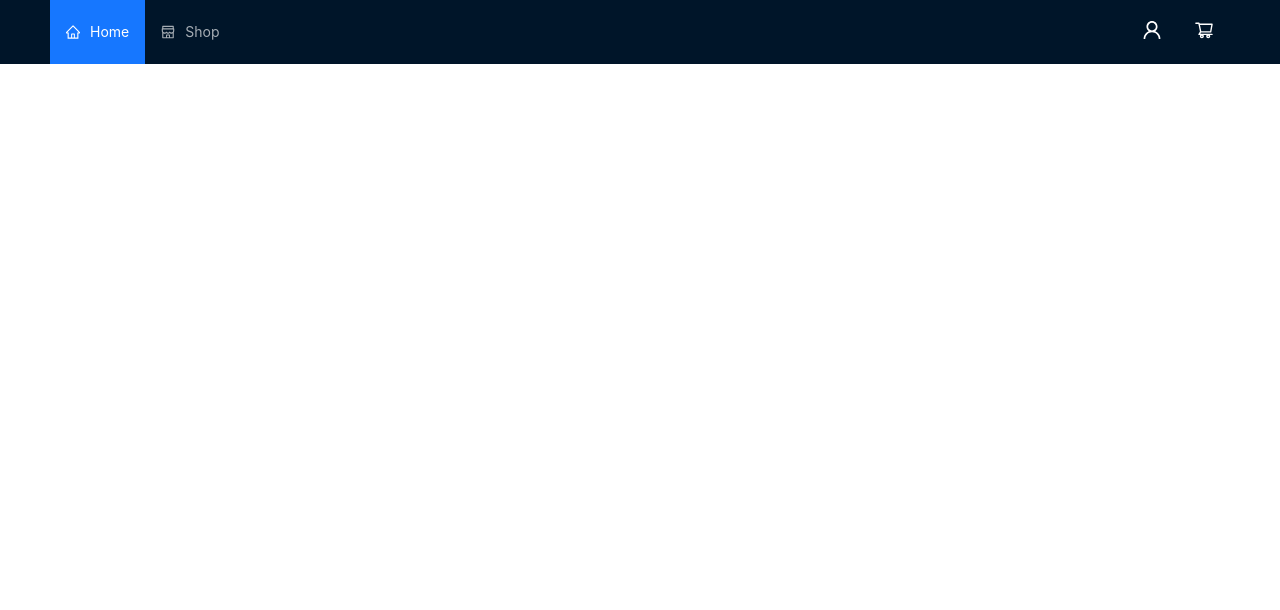
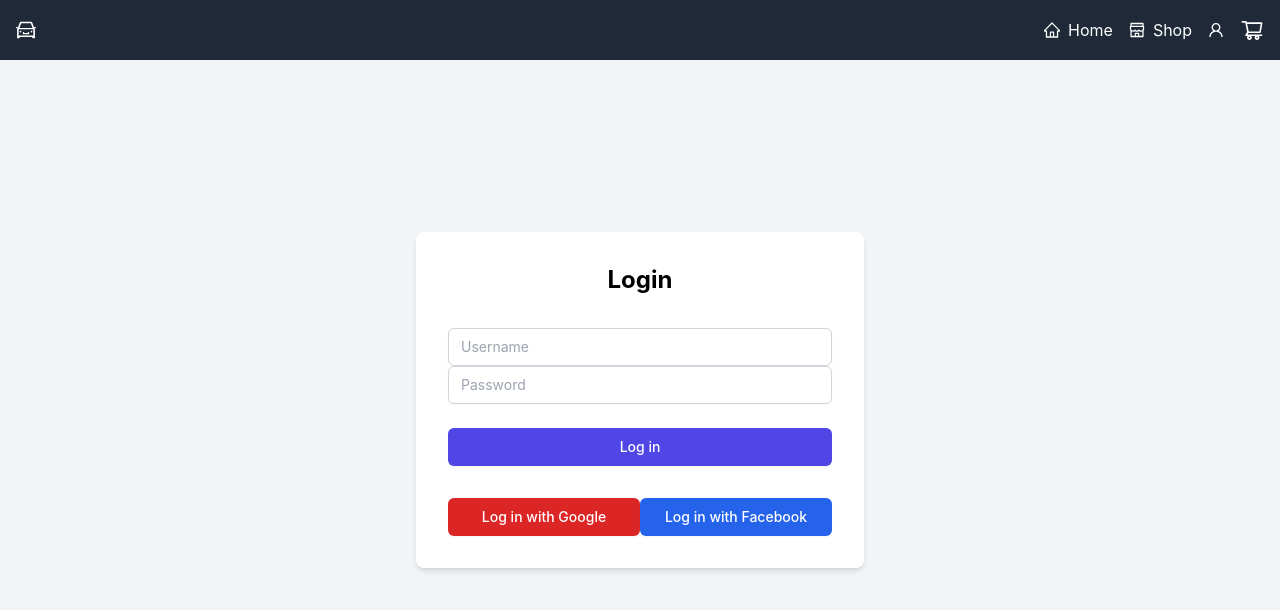
Before and after one commit to golden-on/auto-ecole-app, a React (Create React App) app in the folder ecommerce-app/: page /logIn in a window 1280 px wide. Before the commit this address had no page. Shown: the top 610 px of the page. Built offline with nearby package versions, Linux system fonts and the light colour scheme.

Commit message:
auth logic

```diff
--- a/ecommerce-app/src/components/Navbar.tsx
+++ b/ecommerce-app/src/components/Navbar.tsx
@@ -1,15 +1,20 @@
-import React, { useContext, useState } from 'react';
-import { Layout, Menu, Dropdown, Button, Badge } from 'antd';
-import { HomeOutlined, ShopOutlined, UserOutlined, ShoppingCartOutlined } from '@ant-design/icons';
+import React, { useContext } from 'react';
+import { Menu, Dropdown, Button, Badge } from 'antd';
+import { HomeOutlined, ShopOutlined, UserOutlined, ShoppingCartOutlined, ProfileOutlined, CarOutlined } from '@ant-design/icons';
 import { Link } from 'react-router-dom';
 import { BasketContext } from '../contexts/BasketContext';
-
-const { Header } = Layout;
+import { UserContext } from '../contexts/UserContext';
 
 const Navbar: React.FC = () => {
-    const context = useContext(BasketContext);
-    const basketItems = context?.basketItems || [];
-    const [isAuthenticated, setIsAuthenticated] = useState(false); // Replace with actual authentication logic
+    const basketContext = useContext(BasketContext);
+    const userContext = useContext(UserContext);
+
+    if (!userContext) {
+        return <div>Error: UserContext not found</div>;
+    }
+
+    const { state, logout } = userContext;
+    const basketItems = basketContext?.basketItems || [];
 
     const basketMenu = (
         <Menu>
@@ -33,13 +38,13 @@ const Navbar: React.FC = () => {
 
     const profileMenu = (
         <Menu>
-            {isAuthenticated ? (
+            {state.isAuthenticated ? (
                 <>
-                    <Menu.Item key="profile">
-                        <Link to="/profile">Profile</Link>
+                    <Menu.Item key="profile" icon={<ProfileOutlined />}>
+                        <Link to="/profile">View Profile</Link>
                     </Menu.Item>
                     <Menu.Item key="signout">
-                        <Button type="link" onClick={() => setIsAuthenticated(false)}>Sign Out</Button>
+                        <Button type="link" onClick={logout} className="text-red-500">Log Out</Button>
                     </Menu.Item>
                 </>
             ) : (
@@ -47,8 +52,8 @@ const Navbar: React.FC = () => {
                     <Menu.Item key="signin">
                         <Link to="/signin">Sign In</Link>
                     </Menu.Item>
-                    <Menu.Item key="signup">
-                        <Link to="/signup">Sign Up</Link>
+                    <Menu.Item key="login">
+                        <Link to="/logIn">Log In</Link>
                     </Menu.Item>
                 </>
             )}
@@ -56,31 +61,35 @@ const Navbar: React.FC = () => {
     );
 
     return (
-        <Layout>
-            <Header className="fixed top-0 left-0 w-full z-50">
-                <div className="logo" />
-                <Menu theme="dark" mode="horizontal" defaultSelectedKeys={['1']}>
-                    <Menu.Item key="1" icon={<HomeOutlined />}>
-                        <Link to="/">Home</Link>
-                    </Menu.Item>
-                    <Menu.Item key="2" icon={<ShopOutlined />}>
-                        <Link to="/cart">Shop</Link>
-                    </Menu.Item>
-                    <Menu.Item key="3" style={{ marginLeft: 'auto' }}>
+        <div className="bg-gray-800 fixed top-0 left-0 w-full z-50">
+            <div className="container mx-auto flex items-center justify-between p-4">
+                <div className="text-white text-xl font-bold">
+                    <Link to="/">
+                        <CarOutlined />
+                    </Link>
+                </div>
+                <div className="flex items-center space-x-4">
+                    <Link to="/" className="text-white flex items-center space-x-2">
+                        <HomeOutlined />
+                        <span>Home</span>
+                    </Link>
+                    <Link to="/cart" className="text-white flex items-center space-x-2">
+                        <ShopOutlined />
+                        <span>Shop</span>
+                    </Link>
                     <Dropdown overlay={profileMenu} trigger={['click']}>
-                            <UserOutlined style={{ fontSize: '20px', color: '#fff' }} />
+                        <span className="text-white cursor-pointer flex items-center space-x-2">
+                            {state.isAuthenticated ? state.user : <UserOutlined />}
+                        </span>
                     </Dropdown>
-                    </Menu.Item>
-                    <Menu.Item key="4">
                     <Dropdown overlay={basketMenu} trigger={['click']}>
                         <Badge count={basketItems.length} offset={[10, 0]}>
-                                <ShoppingCartOutlined style={{ fontSize: '20px', color: '#fff' }} />
+                            <ShoppingCartOutlined className="text-white text-2xl cursor-pointer" />
                         </Badge>
                     </Dropdown>
-                    </Menu.Item>
-                </Menu>
-            </Header>
-        </Layout>
+                </div>
+            </div>
+        </div>
     );
 };
 
--- a/ecommerce-app/src/contexts/UserContext.tsx
+++ b/ecommerce-app/src/contexts/UserContext.tsx
@@ -1,36 +1,47 @@
 import React, { createContext, useReducer, ReactNode } from 'react';
-import { userReducer } from '../reducer/userReducer'
 
-type UserContextType = {
+interface UserState {
+    isAuthenticated: boolean;
     user: string | null;
+}
+
+interface UserContextProps {
+    state: UserState;
     login: (user: string) => void;
     logout: () => void;
+}
+
+const initialState: UserState = { isAuthenticated: false, user: null };
+
+const userReducer = (state: UserState, action: { type: string; payload?: string }): UserState => {
+    switch (action.type) {
+        case 'LOGIN':
+            return { ...state, isAuthenticated: true, user: action.payload || null };
+        case 'LOGOUT':
+            return { ...state, isAuthenticated: false, user: null };
+        default:
+            return state;
+    }
 };
 
-const initialUserState = {
-    user: null,
-};
+export const UserContext = createContext<UserContextProps | undefined>(undefined);
 
-export const UserContext = createContext<UserContextType | undefined>(undefined);
-
-export const UserProvider: React.FC<{ children: ReactNode }> = ({ children }) => {
-    const [userState, userDispatch] = useReducer(userReducer, initialUserState);
+const UserProvider: React.FC<{ children: ReactNode }> = ({ children }) => {
+    const [state, dispatch] = useReducer(userReducer, initialState);
 
     const login = (user: string) => {
-        userDispatch({ type: 'LOGIN', user });
+        dispatch({ type: 'LOGIN', payload: user });
     };
 
     const logout = () => {
-        userDispatch({ type: 'LOGOUT' });
+        dispatch({ type: 'LOGOUT' });
     };
 
     return (
-        <UserContext.Provider value={{
-            user: userState.user,
-            login,
-            logout
-        }}>
+        <UserContext.Provider value={{ state, login, logout }}>
             {children}
         </UserContext.Provider>
     );
 };
+
+export default UserProvider;
--- a/ecommerce-app/src/index.tsx
+++ b/ecommerce-app/src/index.tsx
@@ -4,7 +4,7 @@ import './index.css';
 import App from './App';
 import reportWebVitals from './reportWebVitals';
 import { BasketProvider } from './contexts/BasketContext';
-import { UserProvider } from './contexts/UserContext';
+import UserProvider from './contexts/UserContext'
 
 const root = ReactDOM.createRoot(
   document.getElementById('root') as HTMLElement
--- a/ecommerce-app/src/pages/LoginPage.tsx
+++ b/ecommerce-app/src/pages/LoginPage.tsx
@@ -1,48 +1,137 @@
 import React, { useContext, useState } from 'react';
-import { Form, Input, Button, message } from 'antd';
-import { UserContext } from '../contexts/UserContext'
+import { UserContext } from '../contexts/UserContext';
+import { getAuth, signInWithPopup, GoogleAuthProvider, FacebookAuthProvider } from 'firebase/auth';
+import axios from 'axios';
+import { useNavigate } from 'react-router-dom';
+import { notification } from 'antd';
 
 const LoginPage: React.FC = () => {
     const userContext = useContext(UserContext);
     const [loading, setLoading] = useState(false);
+    const [error, setError] = useState<string | null>(null);
+    const navigate = useNavigate();
 
     if (!userContext) {
         return <div>Error: UserContext not found</div>;
     }
 
     const { login } = userContext;
+    const auth = getAuth();
 
-    const onFinish = (values: { username: string }) => {
+    const onFinish = async (values: { username: string, password: string }) => {
         setLoading(true);
-        // Simulate a login API call
-        setTimeout(() => {
+        setError(null);
+        try {
+            const response = await axios.post('http://localhost:3001/login', values);
+            console.log('Login successful:', response.data);
             login(values.username);
-            message.success('Login successful');
+            notification.success({
+                message: 'Login Successful',
+                description: 'You have successfully logged in.',
+            });
+            navigate('/'); // Redirect to home page
+        } catch (err) {
+            setError('Login failed. Please check your credentials.');
+        } finally {
             setLoading(false);
-        }, 1000);
+        }
+    };
+
+    const handleGoogleLogin = async () => {
+        setLoading(true);
+        setError(null);
+        try {
+            const provider = new GoogleAuthProvider();
+            const result = await signInWithPopup(auth, provider);
+            login(result.user.email || '');
+            notification.success({
+                message: 'Login Successful',
+                description: 'You have successfully logged in with Google.',
+            });
+            navigate('/'); // Redirect to home page
+        } catch (err) {
+            setError('Google login failed.');
+        } finally {
+            setLoading(false);
+        }
+    };
+
+    const handleFacebookLogin = async () => {
+        setLoading(true);
+        setError(null);
+        try {
+            const provider = new FacebookAuthProvider();
+            const result = await signInWithPopup(auth, provider);
+            login(result.user.email || '');
+            notification.success({
+                message: 'Login Successful',
+                description: 'You have successfully logged in with Facebook.',
+            });
+            navigate('/'); // Redirect to home page
+        } catch (err) {
+            setError('Facebook login failed.');
+        } finally {
+            setLoading(false);
+        }
     };
 
     return (
-        <div style={{ maxWidth: 300, margin: 'auto', padding: '50px 0' }}>
-            <h2>Login</h2>
-            <Form
-                name="login_form"
-                initialValues={{ remember: true }}
-                onFinish={onFinish}
-            >
-                <Form.Item
-                    name="username"
-                    rules={[{ required: true, message: 'Please input your username!' }]}
-                >
-                    <Input placeholder="Username" />
-                </Form.Item>
-
-                <Form.Item>
-                    <Button type="primary" htmlType="submit" loading={loading}>
-                        Log in
-                    </Button>
-                </Form.Item>
-            </Form>
+        <div className="flex items-center justify-center min-h-screen bg-gray-100">
+            <div className="w-full max-w-md p-8 space-y-8 bg-white rounded-lg shadow-md">
+                <h2 className="text-2xl font-bold text-center">Login</h2>
+                {error && <div className="text-red-500 text-center">{error}</div>}
+                <form className="space-y-6" onSubmit={(e) => { e.preventDefault(); onFinish({ username: (e.target as any).username.value, password: (e.target as any).password.value }); }}>
+                    <div className="rounded-md shadow-sm">
+                        <div>
+                            <label htmlFor="username" className="sr-only">Username</label>
+                            <input
+                                id="username"
+                                name="username"
+                                type="text"
+                                required
+                                className="relative block w-full px-3 py-2 border border-gray-300 rounded-md focus:outline-none focus:ring-indigo-500 focus:border-indigo-500 sm:text-sm"
+                                placeholder="Username"
+                            />
+                        </div>
+                        <div>
+                            <label htmlFor="password" className="sr-only">Password</label>
+                            <input
+                                id="password"
+                                name="password"
+                                type="password"
+                                required
+                                className="relative block w-full px-3 py-2 border border-gray-300 rounded-md focus:outline-none focus:ring-indigo-500 focus:border-indigo-500 sm:text-sm"
+                                placeholder="Password"
+                            />
+                        </div>
+                    </div>
+                    <div>
+                        <button
+                            type="submit"
+                            className={`w-full flex justify-center py-2 px-4 border border-transparent rounded-md shadow-sm text-sm font-medium text-white ${loading ? 'bg-gray-400' : 'bg-indigo-600 hover:bg-indigo-700'} focus:outline-none focus:ring-2 focus:ring-offset-2 focus:ring-indigo-500`}
+                            disabled={loading}
+                        >
+                            {loading ? 'Logging in...' : 'Log in'}
+                        </button>
+                    </div>
+                </form>
+                <div className="flex justify-between">
+                    <button
+                        onClick={handleGoogleLogin}
+                        className="w-full flex justify-center py-2 px-4 border border-transparent rounded-md shadow-sm text-sm font-medium text-white bg-red-600 hover:bg-red-700 focus:outline-none focus:ring-2 focus:ring-offset-2 focus:ring-red-500"
+                        disabled={loading}
+                    >
+                        {loading ? 'Logging in...' : 'Log in with Google'}
+                    </button>
+                    <button
+                        onClick={handleFacebookLogin}
+                        className="w-full flex justify-center py-2 px-4 border border-transparent rounded-md shadow-sm text-sm font-medium text-white bg-blue-600 hover:bg-blue-700 focus:outline-none focus:ring-2 focus:ring-offset-2 focus:ring-blue-500"
+                        disabled={loading}
+                    >
+                        {loading ? 'Logging in...' : 'Log in with Facebook'}
+                    </button>
+                </div>
+            </div>
         </div>
     );
 };
--- a/ecommerce-app/src/pages/SignInPage.tsx
+++ b/ecommerce-app/src/pages/SignInPage.tsx
@@ -1,12 +1,37 @@
-import React from 'react';
+import React, { useContext } from 'react';
 import { Form, Input, Button, Checkbox } from 'antd';
 import { auth, googleProvider, facebookProvider } from '../firebaseConfig';
 import { signInWithPopup } from 'firebase/auth';
 import 'antd/dist/antd';
+import axios from 'axios';
+import { useNavigate } from 'react-router-dom';
+import { UserContext } from '../contexts/UserContext';
+import { notification } from 'antd';
 
 const SignInPage: React.FC = () => {
-    const onFinish = (values: any) => {
+    const userContext = useContext(UserContext);
+    const navigate = useNavigate();
+
+    if (!userContext) {
+        return <div>Error: UserContext not found</div>;
+    }
+
+    const { login } = userContext;
+
+    const onFinish = async (values: any) => {
         console.log('Success:', values);
+        try {
+            const response = await axios.post('http://localhost:3001/save-user', values);
+            console.log('User data saved:', response.data);
+            login(values.username);
+            notification.success({
+                message: 'Sign In Successful',
+                description: 'You have successfully signed in.',
+            });
+            navigate('/'); // Redirect to home page
+        } catch (error) {
+            console.error('Error saving user data:', error);
+        }
     };
 
     const onFinishFailed = (errorInfo: any) => {
@@ -17,6 +42,12 @@ const SignInPage: React.FC = () => {
         try {
             const result = await signInWithPopup(auth, googleProvider);
             console.log('Google Sign-In Success:', result.user);
+            login(result.user.email || '');
+            notification.success({
+                message: 'Sign In Successful',
+                description: 'You have successfully signed in with Google.',
+            });
+            navigate('/'); // Redirect to home page
         } catch (error) {
             console.error('Google Sign-In Error:', error);
         }
@@ -26,6 +57,12 @@ const SignInPage: React.FC = () => {
         try {
             const result = await signInWithPopup(auth, facebookProvider);
             console.log('Facebook Sign-In Success:', result.user);
+            login(result.user.email || '');
+            notification.success({
+                message: 'Sign In Successful',
+                description: 'You have successfully signed in with Facebook.',
+            });
+            navigate('/'); // Redirect to home page
         } catch (error) {
             console.error('Facebook Sign-In Error:', error);
         }
--- a/ecommerce-app/src/reducer/userReducer.ts
+++ b/ecommerce-app/src/reducer/userReducer.ts
@@ -1,17 +1,26 @@
-type UserAction =
-    | { type: 'LOGIN'; user: string }
+export interface UserState {
+    isAuthenticated: boolean;
+    email: string;
+}
+
+export type UserAction =
+    | { type: 'LOGIN'; payload: string }
     | { type: 'LOGOUT' };
-
-type UserState = {
-    user: string | null;
-};
 
 export const userReducer = (state: UserState, action: UserAction): UserState => {
     switch (action.type) {
         case 'LOGIN':
-            return { ...state, user: action.user };
+            return {
+                ...state,
+                isAuthenticated: true,
+                email: action.payload,
+            };
         case 'LOGOUT':
-            return { ...state, user: null };
+            return {
+                ...state,
+                isAuthenticated: false,
+                email: '',
+            };
         default:
             return state;
     }
--- a/ecommerce-app/src/routes.tsx
+++ b/ecommerce-app/src/routes.tsx
@@ -11,6 +11,7 @@ function RouteContainer() {
         <Route path="/" element={<HomePage />} />
         <Route path="/cart" element={<CartPage />} />
         <Route path="/signIn" element={<SignInPage />} />
+        <Route path="/logIn" element={<LoginPage />} />
         {/* <Route path="/product/:id" element={<ProductDetails product={{ name: '', description: '', price: 0, category: '', availability: '' }} />} /> */}
         {/* <Route path="/product/:id" element={<ProductPage />} />
         <Route path="/cart" element={<CartPage />} />
--- /dev/null
+++ b/ecommerce-app/src/server.js
@@ -0,0 +1,44 @@
+const express = require('express');
+const fs = require('fs');
+const bodyParser = require('body-parser');
+const cors = require('cors');
+const app = express();
+const port = 3001;
+
+app.use(bodyParser.json());
+app.use(cors()); // Use the cors middleware
+
+app.post('/save-user', (req, res) => {
+    const userData = req.body;
+
+    fs.writeFile('user-data.json', JSON.stringify(userData, null, 2), (err) => {
+        if (err) {
+            console.error('Error writing file:', err);
+            return res.status(500).send('Internal Server Error');
+        }
+        res.send('User data saved successfully');
+    });
+});
+
+app.post('/logIn', (req, res) => {
+    const { username, password } = req.body;
+
+    fs.readFile('user-data.json', 'utf8', (err, data) => {
+        if (err) {
+            console.error('Error reading file:', err);
+            return res.status(500).send('Internal Server Error');
+        }
+
+        const savedUserData = JSON.parse(data);
+
+        if (savedUserData.username === username && savedUserData.password === password) {
+            res.send('Login successful');
+        } else {
+            res.status(401).send('Invalid credentials');
+        }
+    });
+});
+
+app.listen(port, () => {
+    console.log(`Server running at http://localhost:${port}`);
+});
--- /dev/null
+++ b/ecommerce-app/src/user-data.json
@@ -0,0 +1,6 @@
+{
+  "username": "dahbi",
+  "password": "azerty",
+  "phoneNumber": "0694738062",
+  "remember": true
+}
```
Also changed, not shown: ecommerce-app/package.json (+9 -1 lines), 1 other file (tests, documents, lock files or other folders). Lines whose indentation alone changed are shown as unchanged.
